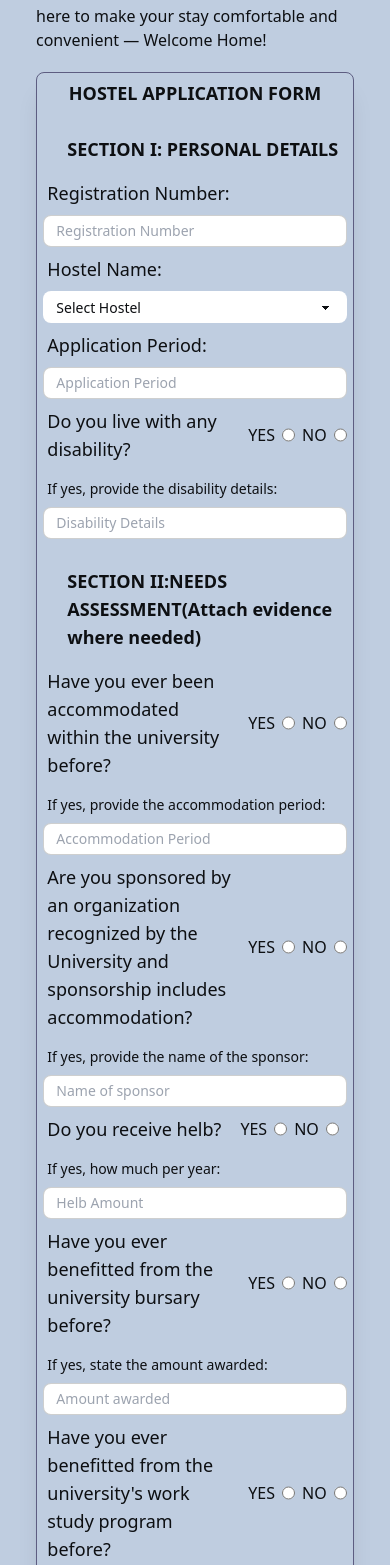
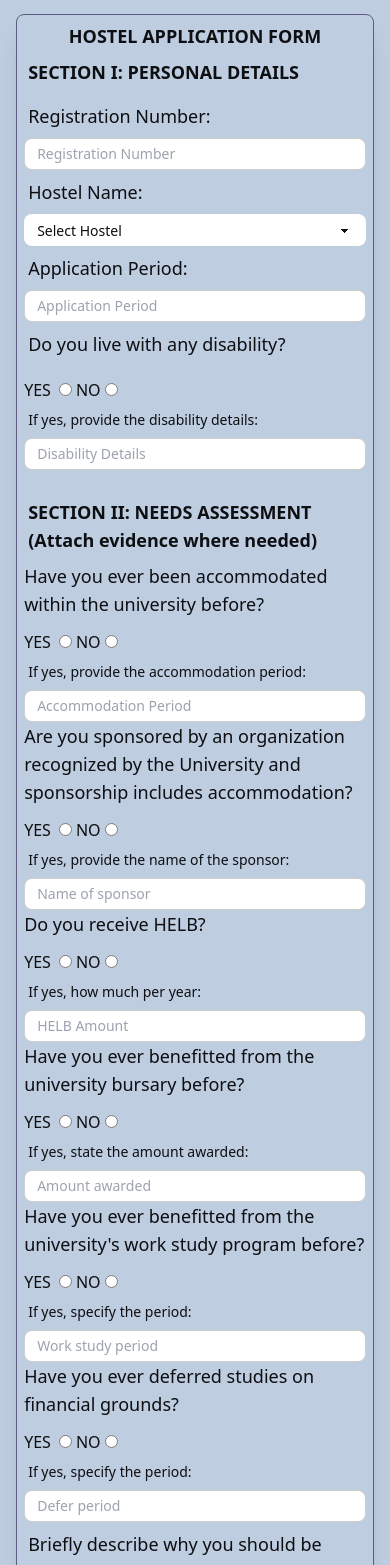
Before and after one commit to EvansMungai/UHBUI, an Angular app: page /uhb/student/booking in a window 390 px wide. Shown: the part 383-1948 px from the top of the page. Built offline with nearby package versions, Linux system fonts and the light colour scheme.

Commit message:
Make booking page responsive

```diff
--- a/components/elements/drawer/drawer.component.html
+++ b/components/elements/drawer/drawer.component.html
@@ -6,7 +6,7 @@
         Open drawer
       </label> -->
     <div class="md:hidden"><app-navbar /></div>
-    <div class="flex flex-col px-9 py-[30px]">
+    <div class="flex flex-col px-4 sm:px-9 py-4 sm:py-[30px]">
       <router-outlet />
     </div>
   </div>
--- a/components/elements/toast/toast.component.ts
+++ b/components/elements/toast/toast.component.ts
@@ -16,7 +16,7 @@ export class ToastComponent {
 
   get toastStyles(): string {
     const props = this.styles;
-    const toastStyles = `toast ${props}`;
+    const toastStyles = `toast ${props} transition-all transition-discrete delay-300 duration-700 ease-in-out`;
     return toastStyles;
   }
   get alertStyles(): string {
--- a/src/app/student/booking/booking.component.html
+++ b/src/app/student/booking/booking.component.html
@@ -1,13 +1,13 @@
 <h1 class="text-[35px] font-bold text-center">BOOK A ROOM</h1>
-<p class="my-5">Welcome to the hostel booking page! This is the first step towards securing your place in our on-campus
+<p class="my-1 sm:my-5">Welcome to the hostel booking page! This is the first step towards securing your place in our on-campus
     accommodation. To apply for internal hostel booking, please fill out the form below with accurate and complete
     information.This information will help us process your application efficiently and match you to the most suitable
     accommodation. We're here to make your stay comfortable and convenient — Welcome Home!</p>
 <form [formGroup]="bookingForm" id="bookingForm" (ngSubmit)="onSubmit()" #form="ngForm"
-    class="flex flex-1 flex-col mx-auto m-[2%] p-[2%] border border-[#5D5D81] shadow-xl rounded-lg">
+    class="flex flex-1 flex-col sm:mx-auto sm:m-[2%] my-4 p-[2%] border border-[#5D5D81] shadow-xl rounded-lg">
     <h3 class="text-lg font-bold text-center">HOSTEL APPLICATION FORM</h3>
 
-    <h4 class="label text-lg font-bold ml-5 mt-5">SECTION I: PERSONAL DETAILS</h4>
+    <h4 class="label text-lg font-bold sm:ml-5 sm:mt-5">SECTION I: PERSONAL DETAILS</h4>
     <label for="registrationNo" class="label text-lg font-medium">Registration Number:</label>
     <input type="text" id="registrationNo" formControlName="registrationNo"
         class="input input-bordered input-sm bg-white" placeholder="Registration Number"
@@ -35,142 +35,170 @@
     <p *ngIf="bookingForm.get('applicationPeriod')?.invalid && form.submitted" class="text-error text-xs ml-1">
         Application Period is required.
     </p>
-    <div class="join">
-        <label for="disabled" class="label text-lg font-medium join-item mr-3">Do you live with any
-            disability?</label>
-        <label for="disabled" class=" label text-md font-medium join-item mr-1">YES</label>
-        <input class="form-check-input join-item mr-1" type="radio" formControlName="isDisabled" id="disabled"
-            value="YES" />
-        <label for="notdisabled" class="label text-md font-medium join-item mr-1">NO</label>
-        <input class="form-check-input join-item" type="radio" formControlName="isDisabled" id="notdisabled"
-            value="No" />
-        <p *ngIf="bookingForm.get('isDisabled')?.invalid && form.submitted" class="label text-error text-xs ml-1">
+    <div class="flex flex-col space-y-3 sm:flex-row sm:items-center sm:space-y-0">
+        <label for="disabled" class="label text-lg font-medium sm:mr-3">
+            Do you live with any disability?
+        </label>
+        <div class="flex items-center space-x-1">
+            <label for="disabled" class="text-md font-medium mr-1">YES</label>
+            <input class="form-check-input mr-2" type="radio" formControlName="isDisabled" id="disabled" value="YES" />
+
+            <label for="notdisabled" class="text-md font-medium mr-1">NO</label>
+            <input class="form-check-input" type="radio" formControlName="isDisabled" id="notdisabled" value="No" />
+        </div>
+        <p *ngIf="bookingForm.get('isDisabled')?.invalid && form.submitted"
+            class="text-error text-xs mt-1 sm:ml-1 sm:mt-0">
             Details on whether you are disabled is required.
         </p>
     </div>
-    <label for="disabilityDetails" class="label text-sm font-medium join-item mr-3">If yes, provide the disability
+    <label for="disabilityDetails" class="label text-sm font-medium mr-0 sm:mr-3">If yes, provide the disability
         details:</label>
     <input type="text" formControlName="disabilityDetails" class="input input-bordered input-sm bg-white"
         id="disabilityDetails" placeholder="Disability Details" />
 
-    <h4 class="label text-lg font-bold ml-5 mt-5">SECTION II:NEEDS ASSESSMENT(Attach evidence where needed)</h4>
-    <div class="join">
-        <label for="accommodationBefore" class="label text-lg font-medium join-item mr-3">Have you ever been
-            accommodated
-            within the university before?</label>
-        <label for="accommodationBefore" class=" label text-md font-medium join-item mr-1">YES</label>
-        <input class="form-check-input join-item mr-1" type="radio" formControlName="accommodationBefore"
+    <h4 class="label text-lg font-bold sm:ml-5 mt-5">SECTION II: NEEDS ASSESSMENT (Attach evidence where needed)</h4>
+
+    <!-- Accommodation question -->
+    <div class="flex flex-col space-y-3 sm:flex-row sm:items-center sm:space-y-0">
+        <label for="accommodationBefore" class="text-lg font-medium mr-0 sm:mr-3">
+            Have you ever been accommodated within the university before?
+        </label>
+        <div class="flex items-center space-x-1">
+            <label for="accommodationBefore" class="text-md font-medium mr-1">YES</label>
+            <input class="form-check-input mr-2" type="radio" formControlName="accommodationBefore"
                 id="accommodationBefore" value="YES" />
-        <label for="notAccommodatedBefore" class="label text-md font-medium join-item mr-1">NO</label>
-        <input class="form-check-input join-item" type="radio" formControlName="accommodationBefore"
+            <label for="notAccommodatedBefore" class="text-md font-medium mr-1">NO</label>
+            <input class="form-check-input" type="radio" formControlName="accommodationBefore"
                 id="notAccommodatedBefore" value="No" />
+        </div>
         <p *ngIf="bookingForm.get('accommodationBefore')?.invalid && form.submitted"
-            class="label text-error text-xs ml-1">
+            class="text-error text-xs mt-1 sm:ml-1 sm:mt-0">
             Details on whether you have been accommodated within the school before are required.
         </p>
     </div>
-    <label for="accommodationPeriod" class="label text-sm font-medium join-item mr-3">If yes, provide the accommodation
+    <label for="accommodationPeriod" class="label text-sm font-medium mr-0 sm:mr-3">If yes, provide the accommodation
         period:</label>
     <input type="text" formControlName="accommodationPeriod" class="input input-bordered input-sm bg-white"
         id="accommodationPeriod" placeholder="Accommodation Period" />
 
-    <div class="join">
-        <label for="sponsoredBefore" class="label text-lg font-medium join-item">Are you sponsored by an
-            organization recognized by the University and sponsorship includes accommodation?
+    <!-- Sponsored question -->
+    <div class="flex flex-col space-y-3 sm:flex-row sm:items-center sm:space-y-0">
+        <label for="sponsoredBefore" class="text-lg font-medium mr-0 sm:mr-3">
+            Are you sponsored by an organization recognized by the University and sponsorship includes accommodation?
         </label>
-        <label for="sponsoredBefore" class=" label text-md font-medium join-item mr-1">YES</label>
-        <input class="form-check-input join-item mr-1" type="radio" formControlName="isSponsored"
-            id="sponsoredBefore" value="YES" />
-        <label for="notSponsored" class="label text-md font-medium join-item mr-1">NO</label>
-        <input class="form-check-input join-item" type="radio" formControlName="isSponsored" id="notSponsored"
-            value="No" />
-        <p *ngIf="bookingForm.get('isSponsored')?.invalid && form.submitted" class="label text-error text-xs ml-1">
+        <div class="flex items-center space-x-1">
+            <label for="sponsoredBefore" class="text-md font-medium mr-1">YES</label>
+            <input class="form-check-input mr-2" type="radio" formControlName="isSponsored" id="sponsoredBefore"
+                value="YES" />
+            <label for="notSponsored" class="text-md font-medium mr-1">NO</label>
+            <input class="form-check-input" type="radio" formControlName="isSponsored" id="notSponsored" value="No" />
+        </div>
+        <p *ngIf="bookingForm.get('isSponsored')?.invalid && form.submitted"
+            class="text-error text-xs mt-1 sm:ml-1 sm:mt-0">
             Details on whether you are sponsored are required
         </p>
     </div>
-    <label for="sponsor" class="label text-sm font-medium join-item mr-3">If yes, provide the name of the
+    <label for="sponsor" class="label text-sm font-medium mr-0 sm:mr-3">If yes, provide the name of the
         sponsor:</label>
     <input type="text" formControlName="sponsor" class="input input-bordered input-sm bg-white" id="sponsor"
         placeholder="Name of sponsor" />
 
-    <div class="join">
-        <label for="receivesHelb" class="label text-lg font-medium join-item mr-3">Do you receive helb?</label>
-        <label for="receivesHelb" class=" label text-md font-medium join-item mr-1">YES</label>
-        <input class="form-check-input join-item mr-1" type="radio" formControlName="receivesHelb" id="receivesHelb"
+    <div class="flex flex-col space-y-3 sm:flex-row sm:items-center sm:space-y-0">
+        <label for="receivesHelb" class="text-lg font-medium mr-0 sm:mr-3">
+            Do you receive HELB?
+        </label>
+        <div class="flex items-center space-x-1">
+            <label for="receivesHelb" class="text-md font-medium mr-1">YES</label>
+            <input class="form-check-input mr-2" type="radio" formControlName="receivesHelb" id="receivesHelb"
                 value="YES" />
-        <label for="noHelb" class="label text-md font-medium join-item mr-1">NO</label>
-        <input class="form-check-input join-item" type="radio" formControlName="receivesHelb" id="noHelb"
-            value="No" />
-        <p *ngIf="bookingForm.get('receivesHelb')?.invalid && form.submitted" class="label text-error text-xs ml-1">
-            Details on whether you are receive Helb are required.
+            <label for="noHelb" class="text-md font-medium mr-1">NO</label>
+            <input class="form-check-input" type="radio" formControlName="receivesHelb" id="noHelb" value="No" />
+        </div>
+        <p *ngIf="bookingForm.get('receivesHelb')?.invalid && form.submitted"
+            class="text-error text-xs mt-1 sm:ml-1 sm:mt-0">
+            Details on whether you receive HELB are required.
         </p>
     </div>
-    <label for="helbAmount" class="label text-sm font-medium join-item mr-3">If yes, how much per year:</label>
+    <label for="helbAmount" class="label text-sm font-medium mr-0 sm:mr-3">If yes, how much per year:</label>
     <input type="text" formControlName="helbAmount" class="input input-bordered input-sm bg-white" id="helbAmount"
-        placeholder="Helb Amount" />
-    <div class="join">
-        <label for="receivesBursary" class="label text-lg font-medium join-item mr-3">Have you ever benefitted from the
-            university bursary before?</label>
-        <label for="receivesBursary" class=" label text-md font-medium join-item mr-1">YES</label>
-        <input class="form-check-input join-item mr-1" type="radio" formControlName="receivesBursary"
-            id="receivesBursary" value="YES" />
-        <label for="noBursary" class="label text-md font-medium join-item mr-1">NO</label>
-        <input class="form-check-input join-item" type="radio" formControlName="receivesBursary" id="noBursary"
-            value="No" />
-        <p *ngIf="bookingForm.get('receivesBursary')?.invalid && form.submitted" class="label text-error text-xs ml-1">
+        placeholder="HELB Amount" />
+
+    <!-- Bursary question -->
+    <div class="flex flex-col space-y-3 sm:flex-row sm:items-center sm:space-y-0">
+        <label for="receivesBursary" class="text-lg font-medium mr-0 sm:mr-3">
+            Have you ever benefitted from the university bursary before?
+        </label>
+        <div class="flex items-center space-x-1">
+            <label for="receivesBursary" class="text-md font-medium mr-1">YES</label>
+            <input class="form-check-input mr-2" type="radio" formControlName="receivesBursary" id="receivesBursary"
+                value="YES" />
+            <label for="noBursary" class="text-md font-medium mr-1">NO</label>
+            <input class="form-check-input" type="radio" formControlName="receivesBursary" id="noBursary" value="No" />
+        </div>
+        <p *ngIf="bookingForm.get('receivesBursary')?.invalid && form.submitted"
+            class="text-error text-xs mt-1 sm:ml-1 sm:mt-0">
             Details on whether you receive bursary are required.
         </p>
     </div>
-    <label for="bursaryAmount" class="label text-sm font-medium join-item mr-3">If yes, state the amount
-        awarded:</label>
+    <label for="bursaryAmount" class="label text-sm font-medium mr-0 sm:mr-3">If yes, state the amount awarded:</label>
     <input type="text" formControlName="bursaryAmount" class="input input-bordered input-sm bg-white" id="bursaryAmount"
         placeholder="Amount awarded" />
 
-    <div class="join">
-        <label for="workStudyBefore" class="label text-lg font-medium join-item mr-3">Have you ever benefitted from the
-            university's work study program before?</label>
-        <label for="workStudyBefore" class=" label text-md font-medium join-item mr-1">YES</label>
-        <input class="form-check-input join-item mr-1" type="radio" formControlName="workStudyBenefitsBefore"
+    <!-- Work Study question -->
+    <div class="flex flex-col space-y-3 sm:flex-row sm:items-center sm:space-y-0">
+        <label for="workStudyBefore" class="text-lg font-medium mr-0 sm:mr-3">
+            Have you ever benefitted from the university's work study program before?
+        </label>
+        <div class="flex items-center space-x-1">
+            <label for="workStudyBefore" class="text-md font-medium mr-1">YES</label>
+            <input class="form-check-input mr-2" type="radio" formControlName="workStudyBenefitsBefore"
                 id="workStudyBefore" value="YES" />
-        <label for="noWorkStudyBenefits" class="label text-md font-medium join-item mr-1">NO</label>
-        <input class="form-check-input join-item" type="radio" formControlName="workStudyBenefitsBefore"
+            <label for="noWorkStudyBenefits" class="text-md font-medium mr-1">NO</label>
+            <input class="form-check-input" type="radio" formControlName="workStudyBenefitsBefore"
                 id="noWorkStudyBenefits" value="No" />
+        </div>
         <p *ngIf="bookingForm.get('workStudyBenefitsBefore')?.invalid && form.submitted"
-            class="label text-error text-xs ml-1">
+            class="text-error text-xs mt-1 sm:ml-1 sm:mt-0">
             Details on whether you have benefitted from the work study program provided in the school are required.
         </p>
     </div>
-    <label for="workStudyPeriod" class="label text-sm font-medium join-item mr-3">If yes, specify the period:</label>
+    <label for="workStudyPeriod" class="label text-sm font-medium mr-0 sm:mr-3">If yes, specify the period:</label>
     <input type="text" formControlName="workStudyPeriod" class="input input-bordered input-sm bg-white"
         id="workStudyPeriod" placeholder="Work study period" />
 
-    <div class="join">
-        <label for="specialExamsBefore" class="label text-lg font-medium join-item mr-3">Have you ever deferred of
-            studies
-            on financial grounds?</label>
-        <label for="specialExamsBefore" class=" label text-md font-medium join-item mr-1">YES</label>
-        <input class="form-check-input join-item mr-1" type="radio" formControlName="specialExamsBefore"
+    <!-- Deferred studies question -->
+    <div class="flex flex-col space-y-3 sm:flex-row sm:items-center sm:space-y-0">
+        <label for="specialExamsBefore" class="text-lg font-medium mr-0 sm:mr-3">
+            Have you ever deferred studies on financial grounds?
+        </label>
+        <div class="flex items-center space-x-1">
+            <label for="specialExamsBefore" class="text-md font-medium mr-1">YES</label>
+            <input class="form-check-input mr-2" type="radio" formControlName="specialExamsBefore"
                 id="specialExamsBefore" value="YES" />
-        <label for="notDeferred" class="label text-md font-medium join-item mr-1">NO</label>
-        <input class="form-check-input join-item" type="radio" formControlName="specialExamsBefore" id="notDeferred"
-            value=No />
-        <p *ngIf="bookingForm.get('specialExamsBefore')?.invalid && form.submitted" class="label text-error text-xs ml-1">
+            <label for="notDeferred" class="text-md font-medium mr-1">NO</label>
+            <input class="form-check-input" type="radio" formControlName="specialExamsBefore" id="notDeferred"
+                value="No" />
+        </div>
+        <p *ngIf="bookingForm.get('specialExamsBefore')?.invalid && form.submitted"
+            class="text-error text-xs mt-1 sm:ml-1 sm:mt-0">
             Details on whether you have deferred studies before on financial grounds are required.
         </p>
     </div>
-    <label for="specialExamsPeriod" class="label text-sm font-medium join-item mr-3">If yes, specify the period:</label>
+    <label for="specialExamsPeriod" class="label text-sm font-medium mr-0 sm:mr-3">If yes, specify the period:</label>
     <input type="text" formControlName="specialExamsPeriod" class="input input-bordered input-sm bg-white"
         id="specialExamsPeriod" placeholder="Defer period" />
+
     <label for="considerationReasons" class="label text-lg font-medium">Briefly describe why you should be considered
         for a space within the university hostels:</label>
     <textarea class="textarea textarea-bordered bg-white" formControlName="considerationReasons"
         id="considerationReasons" placeholder="Reasons for consideration"
         [ngClass]="{'textarea-error': bookingForm.get('considerationReasons')?.invalid && form.submitted }"></textarea>
-    <p *ngIf="bookingForm.get('considerationReasons')?.invalid && form.submitted" class="label text-error text-xs ml-1">
+    <p *ngIf="bookingForm.get('considerationReasons')?.invalid && form.submitted" class="text-error text-xs ml-1">
         Reasons for consideration is a required field.
     </p>
     <div class="mt-4">
         <app-button [buttonProps]="submitButtonProps" />
     </div>
-    <app-toast [styles]="toastStyles" [showToast]="showToast" [alertStyle]="alertStyles" [alterMessage]="alertMessage" />
+    <app-toast [styles]="toastStyles" [showToast]="showToast" [alertStyle]="alertStyles"
+        [alterMessage]="alertMessage" />
 </form>
```
Lines whose indentation alone changed are shown as unchanged.
